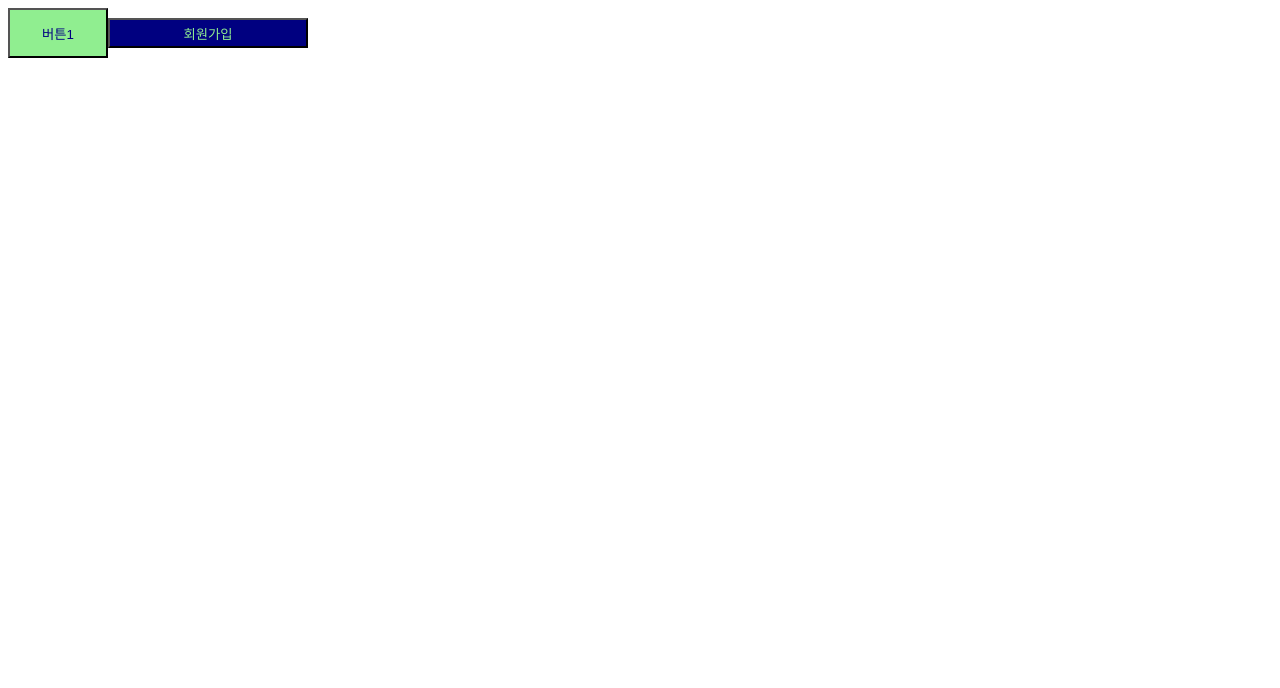
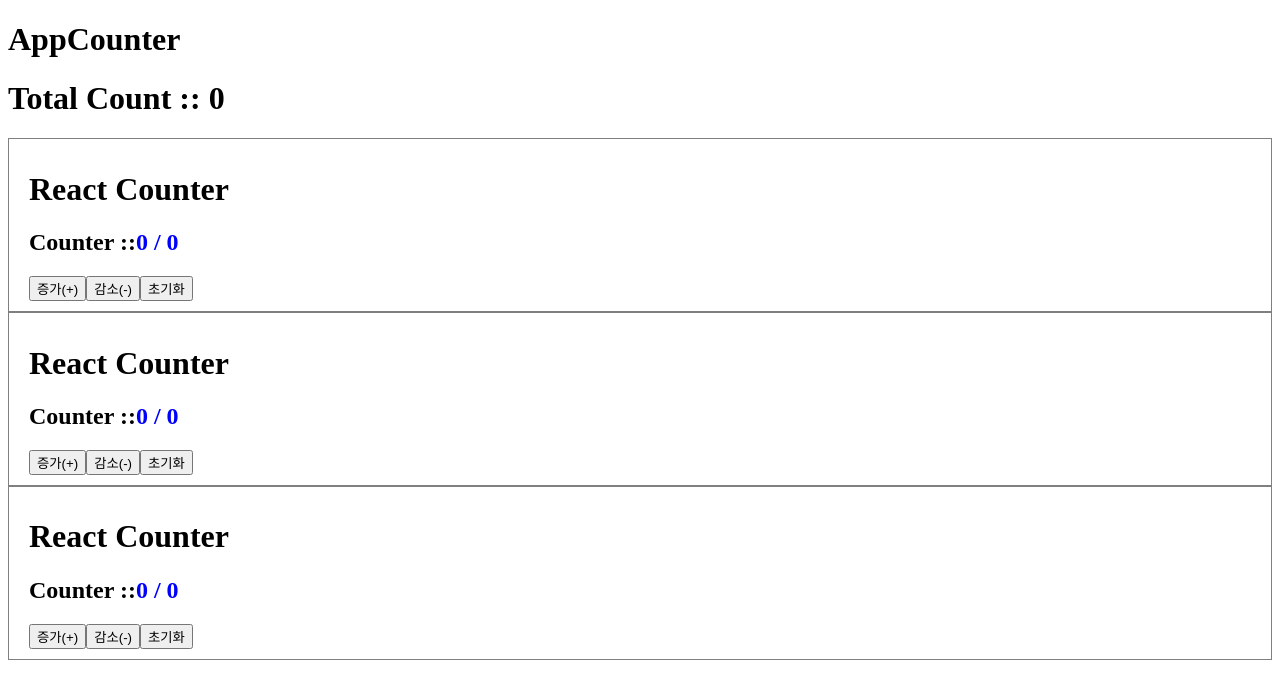
Before and after one commit to xywon0219nate-blip/fe-course, a React (Vite) app in the folder basic-app/: page / in a window 1280 px wide. Shown: the top 688 px of the page. Built offline with nearby package versions, Linux system fonts and the light colour scheme.

Commit message:
2026-04-09 commit

```diff
--- a/basic-app/src/AppCounter.jsx
+++ b/basic-app/src/AppCounter.jsx
@@ -0,0 +1,22 @@
+import { useState } from 'react'
+import BasicCounter from './component/counter/BasicCounter.jsx'
+
+export default function App() {
+    // let totalCount = 0; //값이 변경되어도 자동 re렌더링 X
+    const [totalCount, setTotalCount] = useState(0); //값이 바뀌어도 자동 re렌더링
+
+    const handleTotalCount = (type) => {
+        if (type === "+") setTotalCount(totalCount +1);
+        else setTotalCount(totalCount -1);
+    }
+
+    return(
+        <>
+            <h1>AppCounter</h1>
+            <h1>Total Count :: <span><b>{totalCount}</b></span></h1>
+            <BasicCounter click={handleTotalCount} total={totalCount} />
+            <BasicCounter click={handleTotalCount} total={totalCount} />
+            <BasicCounter click={handleTotalCount} total={totalCount} />
+        </>
+    )
+}
--- a/basic-app/src/component/counter/BasicCounter.jsx
+++ b/basic-app/src/component/counter/BasicCounter.jsx
@@ -0,0 +1,59 @@
+import { useState } from "react";
+// useState를 이용하여 실시간으로 바뀌는 것을 알 수 있다.
+// https://react.dev/reference/react/useActionState -> 해당 내용의 설명
+
+export default function BasicCounter({click, total}) {
+    let [count,setCount] = useState(0);
+    let [flag, setFlag] = useState(false);
+
+    const handleCounter = (e) => {
+        let type = e.target.name;
+
+        if(type === "+") {
+            if (count<20) {
+                setCount(count+1);
+                setFlag(true);
+                click(type);
+            }
+        } else if(type === "-"){
+            if(count>0) {
+                setCount(count-1);
+                setFlag(false);
+                click(type);
+            }
+        } else if(type === "re") {
+            setCount(0);
+        }
+
+    }
+
+    // 해당 코드를 하나로 묶어서 표현한 것 ⬆️
+    // const increment = () => {
+    //     if(count<10) setCount(count+1);
+    // }
+    // const decrement = () => {
+    //     if(count>0) setCount(count-1);
+    //     // 0 이하로는 내려가지 않도록
+    // }
+    // const reset = () => {
+    //     setCount(0);
+    // }
+
+    return (
+        <div style={{border: '1px solid gray', padding:'10px 20px'}}>
+            <h1>React Counter</h1>
+            <h2>Counter ::
+                {
+                    flag ? <span style={{color:'red'}}>{count} / {total} </span>
+                            : <span style={{color:'blue'}}>{count} / {total} </span>
+                }
+            </h2>
+
+            <div>
+                <button type="button" name="+" onClick={handleCounter}>증가(+)</button>
+                <button type="button" name="-" onClick={handleCounter}>감소(-)</button>
+                <button type="button" name="re" onClick={handleCounter}>초기화</button>
+            </div>
+        </div>
+    )
+}
--- a/basic-app/src/main.jsx
+++ b/basic-app/src/main.jsx
@@ -4,8 +4,9 @@ import { createRoot } from 'react-dom/client'
 // import Menu from './AppMenu.jsx'
 // import App from './App.jsx'
 // import App from './AppAvatar.jsx'
-import App from './AppButton.jsx'
+// import App from './AppButton.jsx'
 // import App from './AppCommon.jsx'
+import App from './AppCounter.jsx'
 
 createRoot(document.getElementById('root')).render(
   <StrictMode>
```
Also changed, not shown: 1 other file (tests, documents, lock files or other folders).
